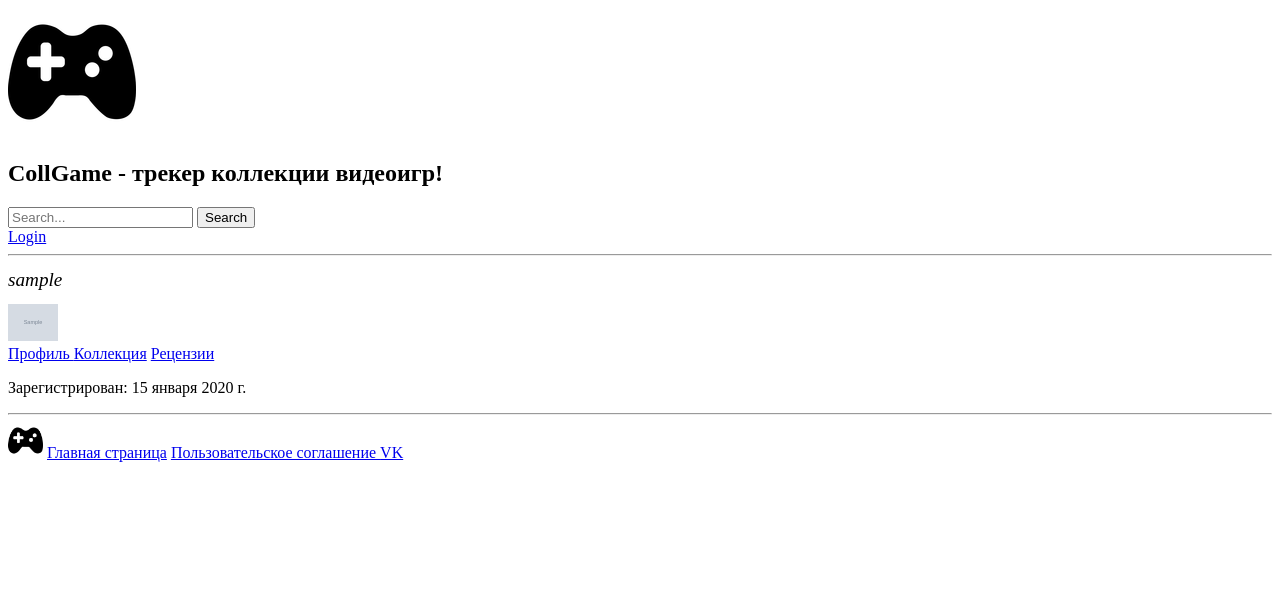
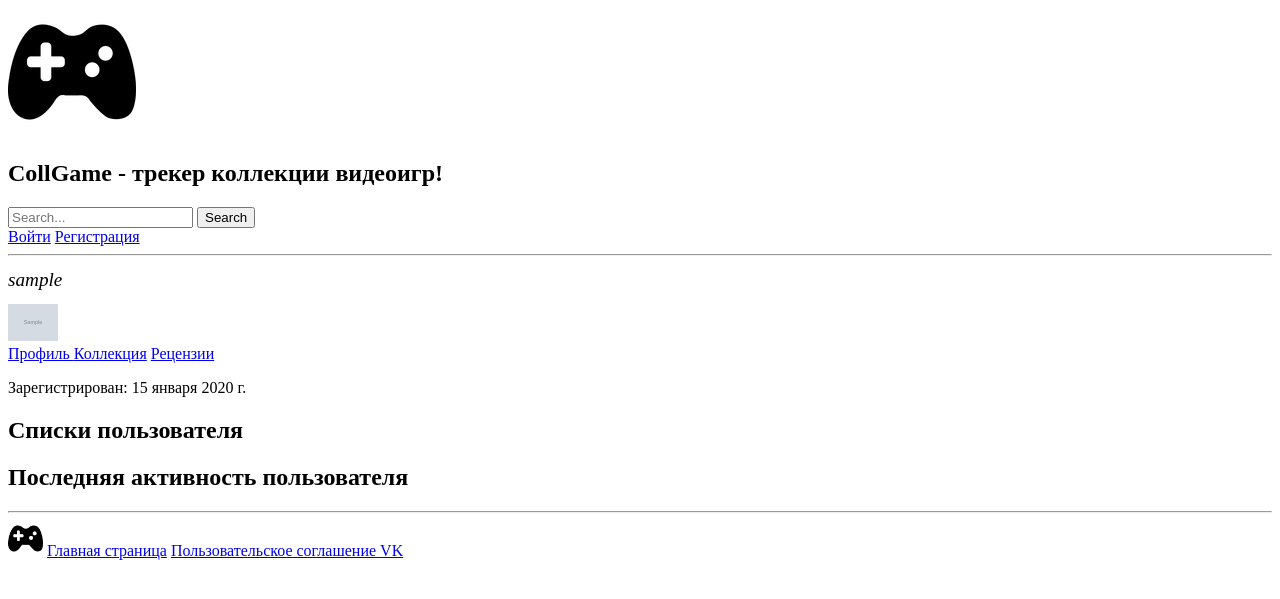
Before and after one commit to ykkssyaa/CollGame, a Django app: a page that uses templates/elements/user_nav.html in a window 1280 px wide. Shown: the top 599 px of the page. Run offline with Django 5.2, Linux system fonts and the light colour scheme; tables that the repository leaves empty hold one stand-in row (values such as "Sample post"); grey boxes marked "Sample" are stand-in pictures.

Commit message:
updates in user profile, start work with reviews

```diff
--- a/CollectGames/urls.py
+++ b/CollectGames/urls.py
@@ -5,14 +5,16 @@ from django.contrib.staticfiles.storage import staticfiles_storage
 from django.urls import path, include
 from django.views.generic import RedirectView
 
-from games.views import page_not_found
+from games.views import page_not_found, index
 from users.views import terms
 
 urlpatterns = [
+    path('', index, name='index'),
     path('admin/', admin.site.urls),
-    path('', include('games.urls')),
+    path('games/', include('games.urls')),
     path('terms/', terms, name='terms'),
     path('users/', include(('users.urls', 'users'))),
+    path('activity', include(('activity.urls', 'activity'))),
     path("favicon.ico", RedirectView.as_view(url=staticfiles_storage.url("img/gamepad.ico")), name="favicon")
 ] + static(settings.MEDIA_URL, document_root=settings.MEDIA_ROOT)
 
--- /dev/null
+++ b/activity/urls.py
@@ -0,0 +1,7 @@
+from django.urls import path
+import views
+
+urlpatterns = [
+    path('addreview/<slug:game_slug>', views.add_review, name='addReview'),
+    path('deletereview/<int:id>', views.delete_review, name='deleteReview'),
+]
--- a/games/urls.py
+++ b/games/urls.py
@@ -4,9 +4,8 @@ from django.urls import path
 import games.views as views
 
 urlpatterns = [
-    path('', views.index, name='index'),
-    path('games', views.find_games, name='find_games'),
-    path('games/<slug:game_slug>/add', views.add_game, name='add_game'),
-    path('games/<slug:game_slug>/delete', views.delete_game, name='delete_game'),
-    path('games/<slug:game_slug>', views.game_page, name='game_page'),
+    path('', views.find_games, name='find_games'),
+    path('<slug:game_slug>/add', views.add_game, name='add_game'),
+    path('<slug:game_slug>/delete', views.delete_game, name='delete_game'),
+    path('<slug:game_slug>', views.game_page, name='game_page'),
 ]
--- a/templates/elements/user_nav.html
+++ b/templates/elements/user_nav.html
@@ -2,8 +2,8 @@
 <nav class="user_nav">
 
     {% if not user.is_authenticated %}
-        <a href="{% url 'users:login' %}?next={{ request.path }}"> Login</a>
-
+        <a href="{% url 'users:login' %}?next={{ request.path }}"> Войти</a>
+        <a href="{% url 'users:register' %}?next={{ request.path }}">Регистрация</a>
     {% else %}
         <p id="username"> {{ user.username }} </p>
 
--- a/templates/user/profile_info.html
+++ b/templates/user/profile_info.html
@@ -3,4 +3,14 @@
 
     <p class="created_at_info">Зарегистрирован: {{user_p.created}} </p>
 
+    <div class="user_lists">
+        <h2>Списки пользователя</h2>
+
+    </div>
+
+    <div class="user_activity">
+        <h2>Последняя активность пользователя</h2>
+
+    </div>
+
 {% endblock %}
```
Also changed, not shown: activity/views.py (+7 -1 lines), activity/forms.py (added).
